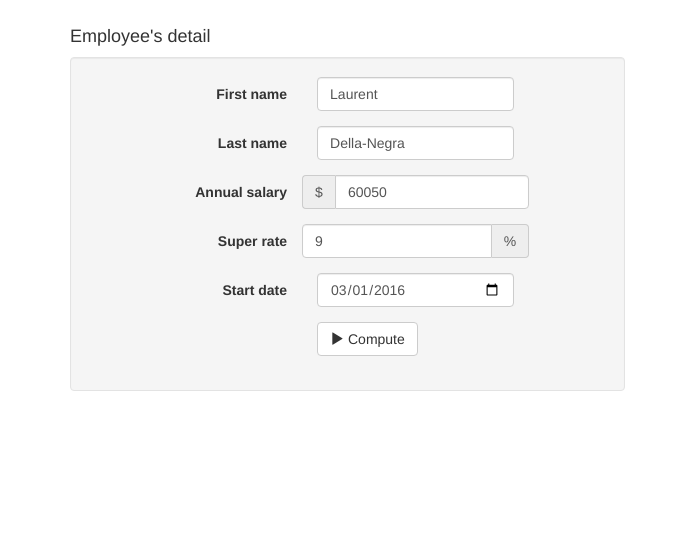
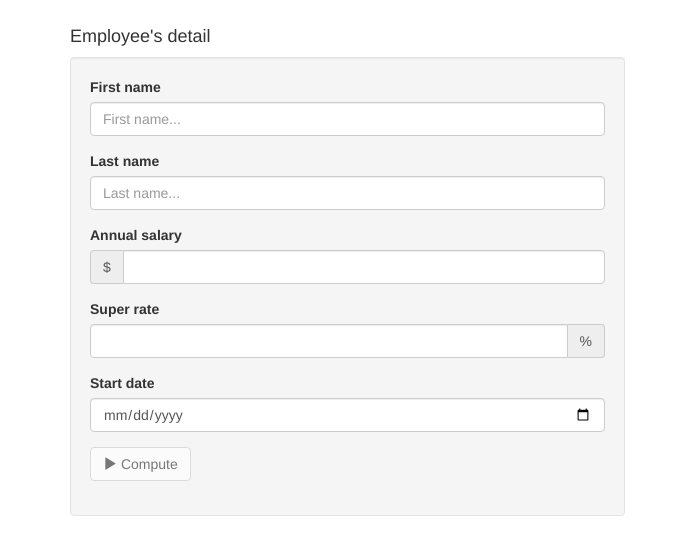
Before and after one commit to laurentDellaNegra/employee-monthly-payslip, a website built with webpack: page src/public/index.html in a window 1280 px wide. Both pictures are taken after a click on the link "Calculator". Shown: the part 53-608 px from the top of the page, without its empty margins (0-673 px from the left). Built offline with nearby package versions, Linux system fonts and the light colour scheme; some packages are replaced by stand-ins of ours.

Commit message:
input verification

```diff
--- a/package.json
+++ b/package.json
@@ -21,6 +21,7 @@
   "homepage": "https://github.com/LaurentDellaNegra/employee-monthly-payslip",
   "dependencies": {
     "angular": "^1.5.0",
+    "angular-messages": "^1.5.8",
     "bootstrap": "^3.3.6",
     "imports-loader": "^0.6.5",
     "jquery": "^2.2.4"
--- a/src/app/components/calculator/calculator.controller.js
+++ b/src/app/components/calculator/calculator.controller.js
@@ -5,13 +5,13 @@ class CalculatorController {
     this.payslipService = PayslipService;
     //Test data
     // employee from the view model
-    this.employeeVM = {
-      firstName: 'Laurent',
-      lastName: 'Della-Negra',
-      annualSalary: 60050,
-      superRate: 9,
-      startDate: new Date('03/01/2016')
-    };
+    // this.employeeVM = {
+    //   firstName: 'Laurent',
+    //   lastName: 'Della-Negra',
+    //   annualSalary: 60050,
+    //   superRate: 9,
+    //   startDate: new Date('03/01/2016')
+    // };
   }
 
   compute() {
--- a/src/app/components/calculator/calculator.template.html
+++ b/src/app/components/calculator/calculator.template.html
@@ -2,43 +2,98 @@
   <div class="row">
     <div class="col-md-6">
       <h4>Employee's detail</h4>
-      <form class="form-horizontal well">
-        <div class="form-group">
-          <label for="inputFirstName" class="col-sm-5 control-label">First name</label>
-          <div class="col-sm-5">
-            <input ng-model="$ctrl.employeeVM.firstName" type="text" class="form-control" id="inputFirstName" placeholder="First name...">
+      <form novalidate name="employeeForm" class="well" ng-submit="$ctrl.compute()">
+        <div class="form-group"
+        ng-class="{ 'has-error': employeeForm.firstName.$touched && employeeForm.firstName.$invalid }">
+          <label for="inputFirstName">First name</label>
+          <input
+          id="inputFirstName"
+          name="firstName"
+          class="form-control"
+          type="text"
+          placeholder="First name..."
+          ng-model="$ctrl.employeeVM.firstName"
+          required>
+
+          <div ng-messages="employeeForm.firstName.$error"  ng-show="employeeForm.firstName.$touched">
+            <p ng-message="required">First name is required.</p>
           </div>
         </div>
-        <div class="form-group">
-          <label for="inputLastName" class="col-sm-5 control-label">Last name</label>
-          <div class="col-sm-5">
-            <input ng-model="$ctrl.employeeVM.lastName" type="text" class="form-control" id="inputLastName" placeholder="Last name...">
+
+        <div class="form-group"
+        ng-class="{ 'has-error': employeeForm.lastName.$touched && employeeForm.lastName.$invalid }">
+          <label for="inputLastName">Last name</label>
+          <input
+          ng-model="$ctrl.employeeVM.lastName"
+          name="lastName"
+          type="text"
+          class="form-control"
+          id="inputLastName"
+          placeholder="Last name..."
+          required>
+          <div ng-messages="employeeForm.lastName.$error"  ng-show="employeeForm.lastName.$touched">
+            <p ng-message="required">Last name is required.</p>
           </div>
         </div>
-        <div class="form-group">
-          <label for="inputAnnualSalary" class="col-sm-5 control-label">Annual salary</label>
-          <div class="col-sm-5 input-group">
+        <div class="form-group"
+        ng-class="{ 'has-error': employeeForm.annualSalary.$touched && employeeForm.annualSalary.$invalid }">
+          <label for="inputAnnualSalary">Annual salary</label>
+          <div class="input-group">
             <span class="input-group-addon">$</span>
-            <input ng-model="$ctrl.employeeVM.annualSalary" type="number" class="form-control" id="inputAnnualSalary">
+            <input
+            ng-model="$ctrl.employeeVM.annualSalary"
+            name="annualSalary"
+            type="number"
+            class="form-control"
+            id="inputAnnualSalary"
+            max="9999999999999"
+            min="0"
+            required>
+          </div>
+          <div ng-messages="employeeForm.annualSalary.$error"  ng-show="employeeForm.annualSalary.$touched">
+            <p ng-message="required">Annual salary is required.</p>
+            <p ng-message="min">Annual salary must be a positive number.</p>
+            <p ng-message="max">Are you serious?</p>
           </div>
         </div>
-        <div class="form-group">
-          <label for="inputSuperRate" class="col-sm-5 control-label">Super rate</label>
-          <div class="col-sm-5 input-group">
-            <input ng-model="$ctrl.employeeVM.superRate" type="number" class="form-control" id="inputSuperRate" min="0" max="50">
+        <div class="form-group"
+        ng-class="{ 'has-error': employeeForm.superRate.$touched && employeeForm.superRate.$invalid }">
+          <label for="inputSuperRate">Super rate</label>
+          <div class="input-group">
+            <input
+            ng-model="$ctrl.employeeVM.superRate"
+            name="superRate"
+            type="number"
+            class="form-control"
+            id="inputSuperRate"
+            min="0"
+            max="50"
+            required>
             <span class="input-group-addon">%</span>
           </div>
+
+          <div ng-messages="employeeForm.superRate.$error"  ng-show="employeeForm.superRate.$touched">
+            <p ng-message="required">Super rate is required.</p>
+            <p ng-message="min">Super rate must be a positive number.</p>
+            <p ng-message="max">Super rate can't be superior than 50%</p>
+          </div>
+        </div>
+        <div class="form-group"
+        ng-class="{ 'has-error': employeeForm.startDate.$touched && employeeForm.startDate.$invalid }">
+          <label for="inputStartDate">Start date</label>
+          <input
+          ng-model="$ctrl.employeeVM.startDate"
+          type="date"
+          name="startDate"
+          class="form-control"
+          id="inputStartDate"
+          required>
+        </div>
+        <div ng-messages="employeeForm.startDate.$error"  ng-show="employeeForm.startDate.$touched">
+          <p ng-message="required">Start date is required.</p>
         </div>
         <div class="form-group">
-          <label for="inputStartDate" class="col-sm-5 control-label">Start date</label>
-          <div class="col-sm-5">
-            <input ng-model="$ctrl.employeeVM.startDate" type="date" class="form-control" id="inputStartDate">
-          </div>
-        </div>
-        <div class="form-group">
-          <div class="col-sm-offset-5 col-sm-5">
-            <button ng-click="$ctrl.compute()" type="submit" class="btn btn-default"><i class="glyphicon glyphicon-play"></i>&nbsp;Compute</button>
-          </div>
+          <button type="submit" class="btn btn-default" ng-disabled="employeeForm.$invalid"><i class="glyphicon glyphicon-play"></i>&nbsp;Compute</button>
         </div>
       </form>
     </div>
--- a/src/app/components/calculator/index.js
+++ b/src/app/components/calculator/index.js
@@ -1,13 +1,14 @@
 //Router component
 import angular from 'angular';
 import uiRouter from 'angular-ui-router';
+import ngMessages from 'angular-messages';
 import CalculatorComponent from './calculator.component';
 import config from './calculator.config';
 import PayslipService from '../payslip-service';
 import Employee from '../employee';
 
 const calculator = angular
-  .module('calculator', [uiRouter, PayslipService])
+  .module('calculator', [uiRouter, ngMessages, PayslipService])
   .component('calculator', CalculatorComponent)
   .config(config)
   .name;
--- a/src/app/components/employee/employee-factory.service.js
+++ b/src/app/components/employee/employee-validator.service.js
@@ -3,19 +3,20 @@
 import Employee from './employee';
 //import TimePeriod from './employee';
 
-class EmployeeFactory {
+class EmployeeValidator {
 
   constructor(MONTHS_NAME: Array<string>) {
     this.MONTHS_NAME = MONTHS_NAME;
   }
 
-  createEmployee(employeeVM): Employee {
-    const firstName = this.checkFirstName(employeeVM.firstName);
-    const lastName = this.checkLastName(employeeVM.lastName);
-    const annualSalary = this.checkAnnualSalary(employeeVM.annualSalary);
-    const superRate = this.checkSuperRate(employeeVM.superRate);
-    const startDate = this.checkStartDate(employeeVM.startDate);
-    return new Employee(firstName, lastName, annualSalary, superRate, startDate);
+  createEmployee(employeeVM): any {
+    return {
+      firstName: this.checkFirstName(employeeVM.firstName),
+      lastName: this.checkLastName(employeeVM.lastName),
+      annualSalary: this.checkAnnualSalary(employeeVM.annualSalary),
+      superRate: this.checkSuperRate(employeeVM.superRate),
+      startDate: this.checkStartDate(employeeVM.startDate)
+    }
   }
 
   //Other tests can be applied here
@@ -80,6 +81,6 @@ class EmployeeFactory {
   }
 }
 
-EmployeeFactory.$inject = ['MONTHS_NAME']
+EmployeeValidator.$inject = ['MONTHS_NAME']
 
-export default EmployeeFactory;
+export default EmployeeValidator;
--- a/src/app/components/employee/index.js
+++ b/src/app/components/employee/index.js
@@ -1,10 +1,10 @@
 import angular from 'angular';
-import EmployeeFactoryService from './employee-factory.service';
+import EmployeeValidatorService from './employee-validator.service';
 import Constants from '../constants';
 
 const employee = angular
   .module('employee', [Constants])
-  .service('EmployeeFactory', EmployeeFactoryService)
+  .service('EmployeeValidator', EmployeeValidatorService)
   .name;
 
 export default employee;
--- a/src/app/components/payslip-service/payslip.service.js
+++ b/src/app/components/payslip-service/payslip.service.js
@@ -1,9 +1,9 @@
 
 class PayslipService {
 
-  constructor(PayslipFactory, EmployeeFactory) {
+  constructor(PayslipFactory, EmployeeValidator) {
     this.payslipFactory = PayslipFactory;
-    this.employeeFactory = EmployeeFactory;
+    this.employeeValidator = EmployeeValidator;
   }
 
   getPayslips(employees) {
@@ -16,11 +16,11 @@ class PayslipService {
 
   getPayslip(employeeVM) {
     //validate the employee object
-    const employee = this.employeeFactory.createEmployee(employeeVM);
+    const employee = this.employeeValidator.createEmployee(employeeVM);
     //pass to the payslip factory
     return this.payslipFactory.createPayslip(employee);
   }
 }
-PayslipService.$inject = ['PayslipFactory', 'EmployeeFactory'];
+PayslipService.$inject = ['PayslipFactory', 'EmployeeValidator'];
 
 export default PayslipService;
```
